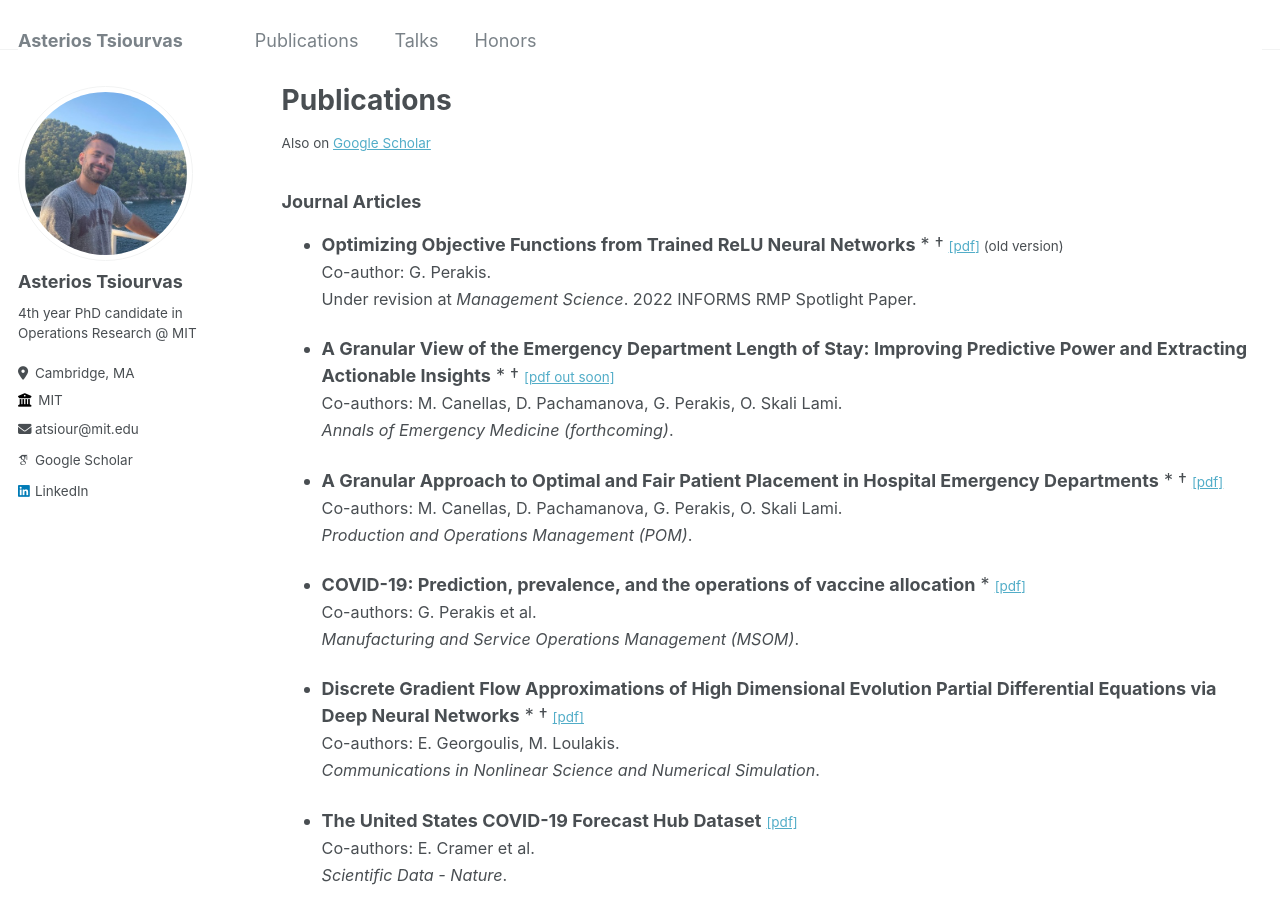
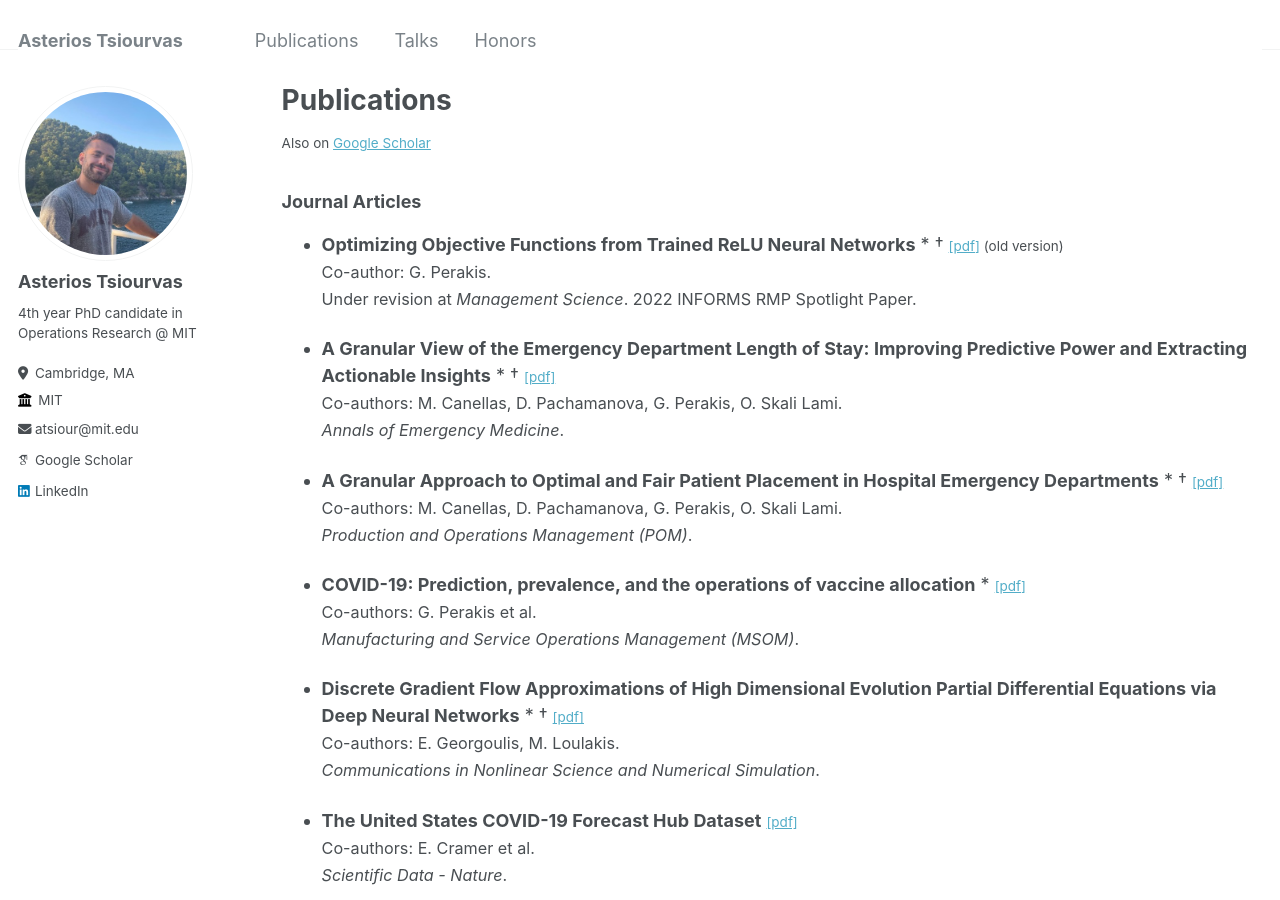
Before and after one commit to asterios-tsiourvas/asterios-tsiourvas.github.io, a Jekyll site: the page built from _pages/publications.md, in a window 1280 px wide and 900 px high. Built offline with Jekyll 4.4.1, drawn with Linux system fonts in a browser that asks for light colours; some web fonts are replaced.

Commit message:
initial_commit

```diff
--- a/_pages/publications.md
+++ b/_pages/publications.md
@@ -15,7 +15,7 @@ author_profile: true
 
 - **Optimizing Objective Functions from Trained ReLU Neural Networks** \* † <small>[[pdf]](https://arxiv.org/pdf/2205.14189.pdf) (old version)</small> <br><span style="font-size: 0.9em;">Co-author: G. Perakis. <br>Under revision at *Management Science*. 2022 INFORMS RMP Spotlight Paper.</span>
 
-- **A Granular View of the Emergency Department Length of Stay: Improving Predictive Power and Extracting Actionable Insights** \* † <small>[[pdf out soon]]()</small><br><span style="font-size: 0.9em;">Co-authors: M. Canellas, D. Pachamanova, G. Perakis, O. Skali Lami. <br>*Annals of Emergency Medicine (forthcoming)*.</span>
+- **A Granular View of the Emergency Department Length of Stay: Improving Predictive Power and Extracting Actionable Insights** \* † <small>[[pdf]](https://www.sciencedirect.com/science/article/abs/pii/S0196064424000945)</small><br><span style="font-size: 0.9em;">Co-authors: M. Canellas, D. Pachamanova, G. Perakis, O. Skali Lami. <br>*Annals of Emergency Medicine*.</span>
 
 - **A Granular Approach to Optimal and Fair Patient Placement in Hospital Emergency Departments** \* † <small>[[pdf]](https://journals.sagepub.com/doi/abs/10.1177/10591478241240390)</small><br><span style="font-size: 0.9em;"> Co-authors: M. Canellas, D. Pachamanova, G. Perakis, O. Skali Lami. <br>*Production and Operations Management (POM)*.</span>
 
```
